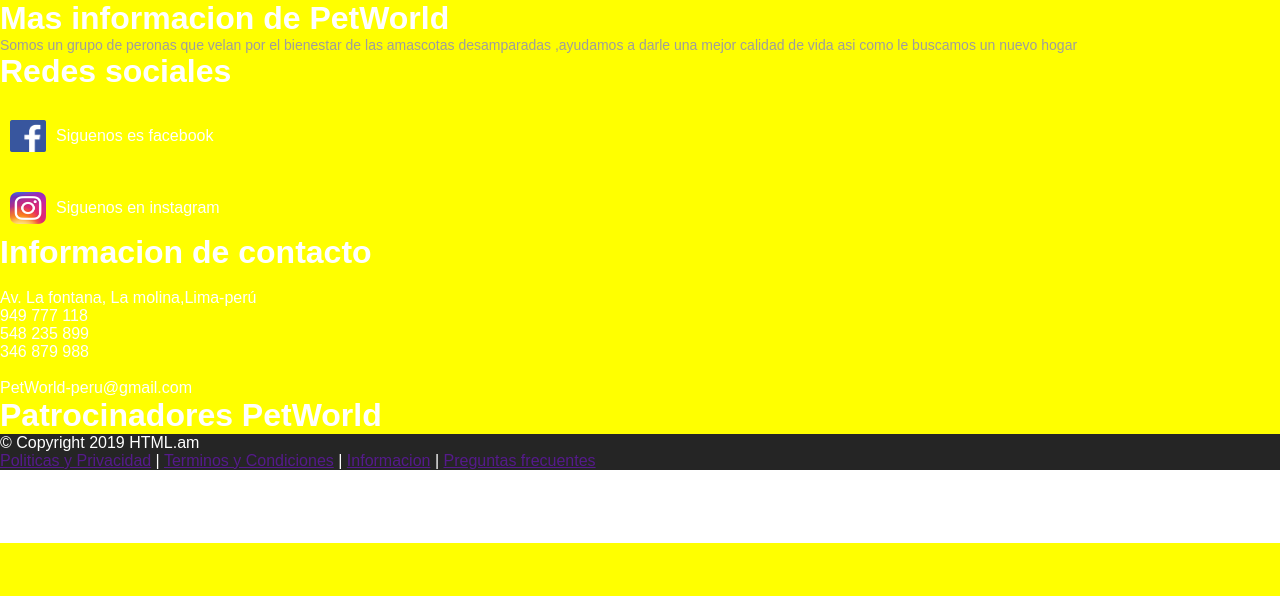
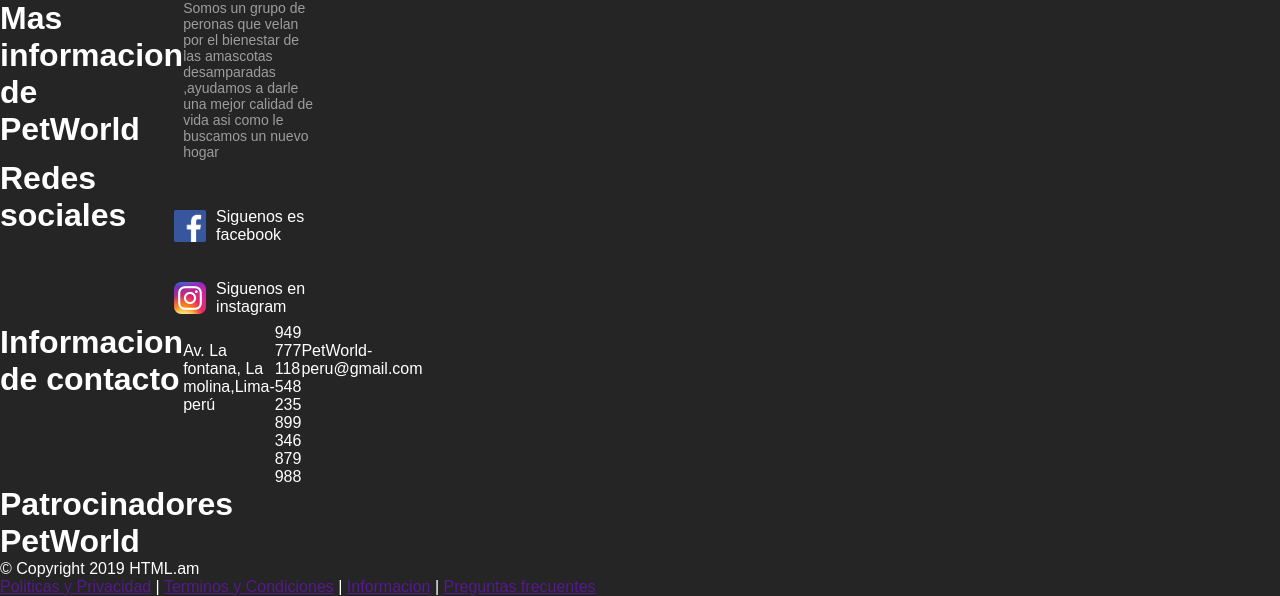
Before and after one commit to Parra640/Proyecto_Taller2, a PHP site: page / in a window 1280 px wide. Shown: the part 257-853 px from the top of the page. Before the commit the page ends 800 px from the top, so only its background shows below. Run offline with PHP 8.4, Linux system fonts and the light colour scheme.

Commit message:
la ultima

```diff
--- a/estilos.css
+++ b/estilos.css
@@ -243,7 +243,8 @@
 .info,
 .redes,
 .patrocinadores {
-    background-color: yellow;
+    display: flex;
+    width: 25%;
 }
 
 .info p {
```
